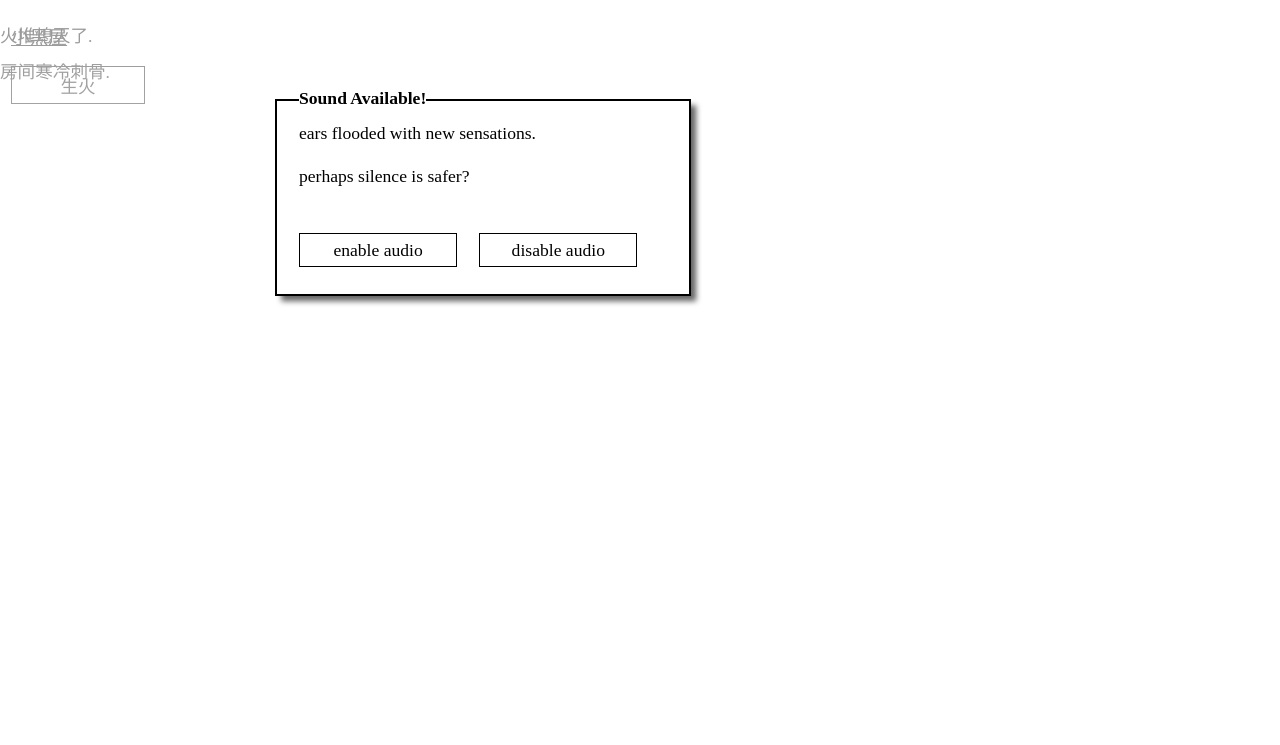
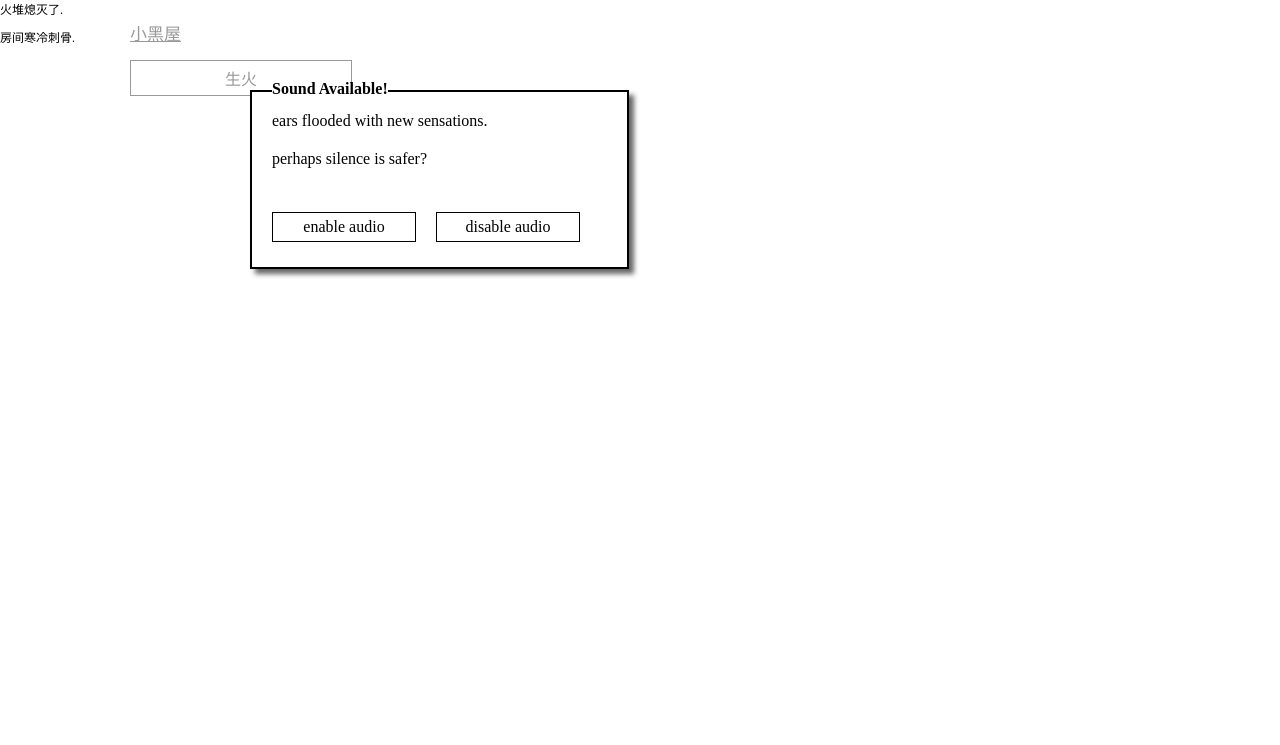
Before and after one commit to didipluto/adarkroom-titan2, a website: page index.html in a window 1280 px wide. Shown: the top 745 px of the page. Drawn offline with nearby package versions, Linux system fonts and the light colour scheme; no server answers.

Commit message:
Update index.html

```diff
--- a/index.html
+++ b/index.html
@@ -2,34 +2,70 @@
 <html itemscope itemtype="https://schema.org/CreativeWork">
 <head>
 	<meta charset="UTF-8"/>
-	<meta name="viewport" content="width=device-width, initial-scale=1.0, maximum-scale=3.0, user-scalable=yes">
+	<meta name="viewport" content="width=device-width, initial-scale=1.0, maximum-scale=1.0, user-scalable=no">
 
 	<link rel="manifest" href="manifest.json">
 	<meta name="mobile-web-app-capable" content="yes">
 	<meta name="apple-mobile-web-app-capable" content="yes">
 	<meta name="apple-mobile-web-app-status-bar-style" content="black">
 
-	<title>A Dark Room</title>
-	<meta itemprop="description" name="description" property="og:description" content="A minimalist text adventure">
-	<meta itemprop="image" property="og:image" content="img/adr.png" />
-	<meta itemprop="name" property="og:title" content="A Dark Room" />
+	<title>A Dark Room (Titan Fix)</title>
+
 	<link rel="shortcut icon" href="favicon.ico" />
 	<link rel="image_src" href="img/adr.png" />
 
 	<style>
-		/* 强制填满屏幕宽度，取消 700px 限制 */
-		div#wrapper {
-			width: 100% !important;
-			max-width: none !important;
-			padding: 20px 10px !important; /* 减小左右边距 */
-			box-sizing: border-box;
+		/* 1. 彻底隐藏所有警告（加了 !important 和最高层级） */
+		#mobile, #mobile-warning, .mobile-warning {
+			display: none !important;
+			visibility: hidden !important;
+			height: 0 !important;
+			width: 0 !important;
+			pointer-events: none !important;
 		}
 
-		/* 放大全局字号，保护视力 */
-		body { zoom: 1.1; }
+		/* 2. 左侧日志栏：像素级变窄，字体变小 */
+		div#notifications {
+			width: 120px !important; /* 强制窄版 */
+			left: 0 !important;
+			top: 0 !important;
+			bottom: 0 !important;
+			z-index: 50 !important;
+			font-size: 12px !important; /* 小字号，显示更多内容 */
+			background: linear-gradient(to right, white 90%, rgba(255,255,255,0)); /* 防止文字透视 */
+		}
 
-		/* 暴力隐藏所有警告 */
-		#mobile, #mobile-warning, .mobile-warning { display: none !important; }
+		/* 3. 日志栏渐变遮罩 */
+		div#notifyGradient {
+			width: 120px !important;
+			display: none; /* 既然背景改了，这个遮罩可以关掉，减少重叠风险 */
+		}
+
+		/* 4. 主容器：像素级避让，绝不重叠 */
+		div#wrapper {
+			width: auto !important;
+			margin-left: 130px !important; /* 左边空出 130px 给日志栏 */
+			padding: 20px 10px 0 0 !important; /* 内部 Padding */
+			max-width: none !important;
+			position: static !important; /* 取消相对定位，防止乱飘 */
+		}
+
+		/* 5. 修复内容区滑块宽度 */
+		div#outerSlider, div.location {
+			width: 100% !important;
+		}
+
+		/* 6. 按钮区域微调 */
+		div.button {
+			width: 90% !important; /* 按钮不要太宽 */
+			max-width: 200px !important;
+		}
+
+		/* 全局字号 */
+		body {
+			font-size: 14px;
+			background: white; /* 确保背景不透明 */
+		}
 	</style>
 
 	<script src="https://ajax.googleapis.com/ajax/libs/jquery/1.10.1/jquery.min.js"></script>
@@ -38,6 +74,22 @@
 			document.write('<script src="lib/jquery.min.js"><\/script>')
 		}
 	</script>
+
+	<script>
+		// 在任何其他脚本加载前，先占位，把 isMobile 锁死为 false
+		var Detect = window.Detect || {};
+		Object.defineProperty(Detect, 'isMobile', {
+			get: function() { return false; },
+			set: function() { }, // 禁止被外部修改
+			configurable: false
+		});
+
+		// 劫持 window.location，防止跳转
+		var originalLocation = window.location;
+		// 只有当目标网址包含 mobileWarning 时才拦截
+		// (这里没法完全劫持 location 对象，但可以通过 hook 拦截部分逻辑)
+	</script>
+
 	<script src="lib/jquery.color-2.1.2.min.js"></script>
 	<script src="lib/jquery.event.move.js"></script>
 	<script src="lib/jquery.event.swipe.js"></script>
@@ -47,19 +99,10 @@
 	<script src="lang/langs.js"></script>
 
 	<script>
-		// 尝试从 URL 读取 lang 参数
 		var lang = decodeURIComponent((new RegExp('[?|&]lang=' + '([^&;]+?)(&|#|;|$)').exec(location.search)||[,""])[1].replace(/\+/g, '%20'))||null;
-
-		// 如果 URL 没指定，且本地也没有缓存，默认使用 'zh_cn'
 		if(!lang){
-			try {
-				lang = localStorage.lang || 'zh_cn';
-			} catch(e) {
-				lang = 'zh_cn';
-			}
+			try { lang = localStorage.lang || 'zh_cn'; } catch(e) { lang = 'zh_cn'; }
 		}
-
-		// 加载对应语言包
 		if(lang && lang != 'en'){
 			document.write('<script src="lang/'+lang+'/strings.js"><\/script>');
 			document.write('<link rel="stylesheet" type="text/css" href="lang/'+lang+'/main.css" \/>');
@@ -104,12 +147,24 @@
 	<link rel="stylesheet" type="text/css" href="css/fabricator.css" />
 
 	<script src="script/localization.js"></script>
+
+	<script>
+		$(document).ready(function(){
+			// 再次强制移除警告
+			$('#mobile').remove();
+			$('#mobile-warning').remove();
+			// 再次强制修正 CSS (防止被 JS 覆盖)
+			$('#wrapper').css('display', 'block');
+			// 打印日志，确认代码已更新
+			console.log("Titan Fix Loaded");
+		});
+	</script>
+
 	<script async src="https://www.googletagmanager.com/gtag/js?id=G-606P6J79WH"></script>
 	<script>
 		window.dataLayer = window.dataLayer || [];
 		function gtag(){dataLayer.push(arguments);}
 		gtag('js', new Date());
-
 		gtag('config', 'G-606P6J79WH');
 	</script>
 
@@ -126,9 +181,6 @@
 		</div>
   </div>
   <a class="logo" href="https://www.doublespeakgames.com" alt="doublespeak games" target="_blank">
-    <svg xmlns:dc="http://purl.org/dc/elements/1.1/" xmlns:cc="http://creativecommons.org/ns#" xmlns:rdf="http://www.w3.org/1999/02/22-rdf-syntax-ns#" xmlns:svg="http://www.w3.org/2000/svg" xmlns="http://www.w3.org/2000/svg" version="1.1" viewBox="0 0 41.75 32.84375" class="logo-icon">
-      <path d="m 18.024533,28.5722 c 2.532365,-2.243 5.064679,-4.4861 7.596993,-6.7292 4.907813,0 9.815625,0 14.723438,0 0,-6.8136 0,-13.6272 0,-20.4408 -12.976656,0 -25.953312,0 -38.9299676,0 0,6.8136 0,13.6272 0,20.4408 3.2917905,0 6.5835811,0 9.8753716,0 -0.643311,2.2431 -1.286622,4.4861 -1.9299604,6.7292 2.5323644,-2.243 5.0646784,-4.4861 7.5969924,-6.7292 0.999066,0 1.998131,0 2.997197,0 -0.643345,2.2431 -1.286691,4.4861 -1.930064,6.7292 z" style="stroke-width:1.0;fill:none;stroke-linejoin:miter;stroke-miterlimit:10;stroke-dasharray:none"></path>
-    </svg>
-  </a>
+    </a>
 </body>
 </html>
```
